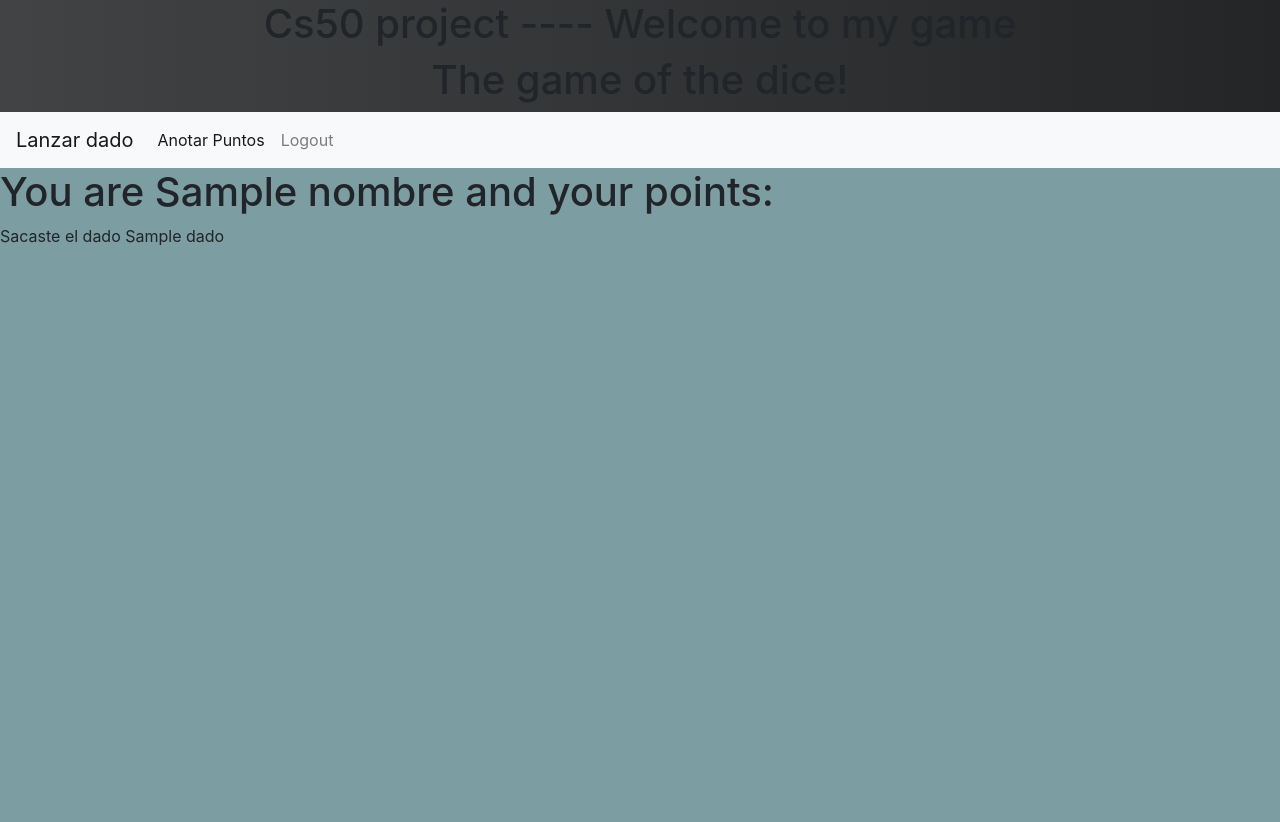
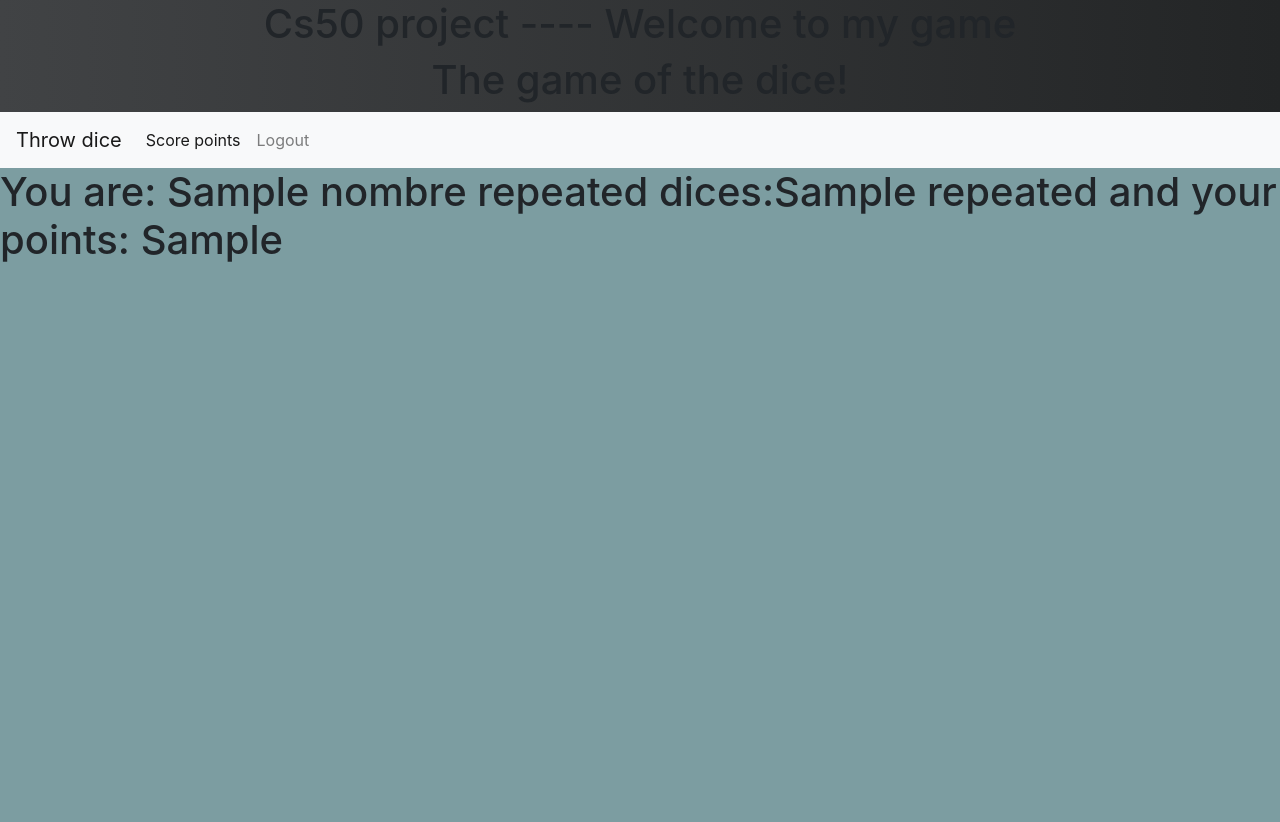
Before and after one commit to IdenTiclla/PracticandoGit, a Flask app: template templates/home.html in a window 1280 px wide. Shown: the top 822 px of the page. Run offline with Flask 2, Linux system fonts and the light colour scheme; the template is opened without the code that fills it: most values are stand-ins (such as "Sample title", 1, 10 or a date in 2020); some libraries are stand-ins or nearby versions.

Commit message:
se modifico la vista muestra nombre,dadosRepetidos y puntajePartida

```diff
--- a/templates/home.html
+++ b/templates/home.html
@@ -11,13 +11,13 @@
 {% block navbar %}
 
 <nav class="navbar navbar-expand-lg navbar-light bg-light">
-    <a class="navbar-brand" href="/lanzarDado">Lanzar dado</a>
+    <a class="navbar-brand" href="/lanzarDado">Throw dice</a>
     <button class="navbar-toggler" type="button" data-toggle="collapse" data-target="#navbarNavAltMarkup" aria-controls="navbarNavAltMarkup" aria-expanded="false" aria-label="Toggle navigation">
       <span class="navbar-toggler-icon"></span>
     </button>
     <div class="collapse navbar-collapse" id="navbarNavAltMarkup">
       <div class="navbar-nav">
-        <a class="nav-item nav-link active" href="/anotar">Anotar Puntos <span class="sr-only">(current)</span></a>
+        <a class="nav-item nav-link active" href="/anotar">Score points <span class="sr-only">(current)</span></a>
         <a class="nav-item nav-link" href="/logout">Logout</a>
       </div>
     </div>
@@ -26,12 +26,7 @@
 {% endblock %}
 
 {% block content %}
-    <h1>You are {{ nombre }} and your points: </h1>
-    {% if dado != 0 %}
-        Sacaste el dado {{ dado }}
-    {% endif %}
-
-
+    <h1>You are: {{ nombre }} repeated dices:{{ repeated }} and your points: {{ puntajePartida }} </h1>
 
 
 	<table>
```
